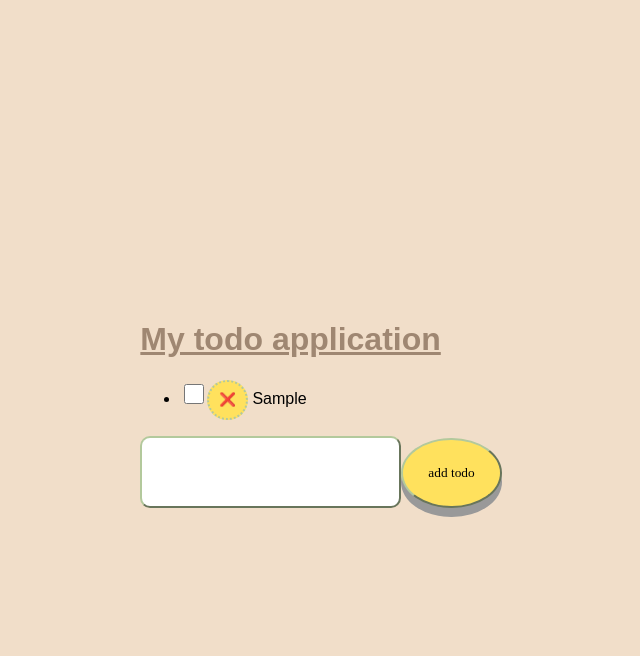
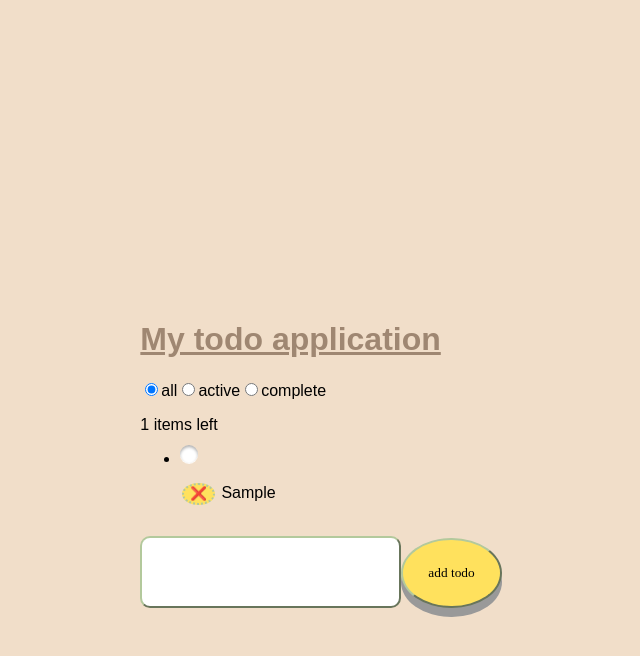
Before and after one commit to chr1ssy44/todo, a Vue app: page / in a window 1280 px wide. Both pictures are taken after typing "Sample" into the empty fields and a click on the button "add todo". Shown: the top 656 px of the page, without its empty margins (319-959 px from the left). Built offline with nearby package versions, Linux system fonts and the light colour scheme; a web font is replaced by a local one.

Commit message:
added a file

```diff
--- a/src/App.vue
+++ b/src/App.vue
@@ -2,17 +2,16 @@
   import {ref, watch} from 'vue'
 
   let todos = ref(JSON.parse(window.localStorage.getItem('todos')) ?? [])
-  let newInput =ref('')
+  let newInput = ref('')
+
+  let filter = ref('all')
 
   watch(todos, function(value) {
     window.localStorage.setItem('todos', JSON.stringify(value))
 }, {deep:true})
 
  function input () {
-     todos.value.push({
-        text: newInput.value,
-        complete: false
-     })
+     todos.value.push({text: newInput.value,complete: false})
      newInput.value = ''
   }
 
@@ -20,15 +19,43 @@ function deleteItem (index) {
   todos.value.splice(index, 1)
 }
 
+function todoFilter (todo) {
+  if (filter.value == 'active') {
+    return todo.complete == false
+  } else {
+    return true
+  }
+}
+
+  function activeFilter (todo) {
+    return todo.complete ==false
+  }
 </script>
 
 <template>
   <h1>My todo application</h1>
+
+<p v-if="todos.length > 0">
+  <input name="filter" type="radio" value="all" v-model="filter">
+  <label>all</label>
+
+  <input name="filter" type="radio" value="active" v-model="filter">
+  <label>active</label>
+
+  <input  name="filter" type="radio" value="complete" v-model="filter">
+  <label>complete</label>
+</p>
+
+ <p>
+  {{ todos.filter(activeFilter).length }} items left
+</p>
+
   <ul>
-  <li v-for="(todo) in todos" :class="{completed: todo.complete}">
-    <label class="container"></label>
-    <input type="checkbox" id="checked" v-model="todo.complete">
-    <label for="check"></label>
+  <li v-for="(todo, index) in todos.filter(todoFilter)" :class="{completed: todo.complete}">
+<div class="checkbox">
+  <input :id="'check' + index" type="checkbox" v-model="todo.complete">
+  <label id="lab" :for="'check' + index"></label>
+</div>
     <button @click = "deleteItem" id="bomb">❌</button>
     {{todo.text}}
   </li>
@@ -36,7 +63,6 @@ function deleteItem (index) {
 
     <input v-model="newInput" @keydown.enter="input">
     <button @click=input id="add">add todo</button>
-
   </template>
 
 <style>
@@ -75,7 +101,8 @@ h1{
   border-style: dotted;
   font-family: 'Neucha';
   cursor: pointer;
-  padding: 10px;
+  margin: 15px 2px ;
+
 }
 input{
   border-radius: 10px;
@@ -83,17 +110,44 @@ input{
   border-style: outset;
   border-color: #B3C99C;
   font-size: medium;
+}
+#lab {
+  display: inline-block;
+  cursor: pointer;
+  position: relative;
+  padding-left: 25px;
+  margin-right: 15px;
+  font-size: 11px;
+}
+#lab:before {
+  content: "";
+  display: inline-block;
+  width: 18px;
+  height: 18px;
+  margin-right: 10px;
+  position: absolute;
+  left: 0;
+  bottom: 1px;
+  background-color:white;
+  box-shadow: inset 0px 2px 3px 0px rgba(0, 0, 0, .3), 0px 1px 0px 0px rgba(255, 255, 255, .8);
+}
 
+input[type=checkbox] {
+  display: none;
 }
-input[type="checkbox"]{
-  height: 20px;
-  width: 20px;
-  border-radius: 8px;
-  cursor:pointer;
+.checkbox #lab:before {
+  border-radius: 15px;
 }
+input[type=checkbox]:checked + #lab:before {
+  content: "\2713";
+  font-size: 12px;
+  color: rgb(63, 190, 21);
+  text-align: center;
+  line-height: 25px;
+}
+
 .completed{
   text-decoration: line-through;
-  color: #5D9C59;
+  color: green;
 }
-
 </style>
```
